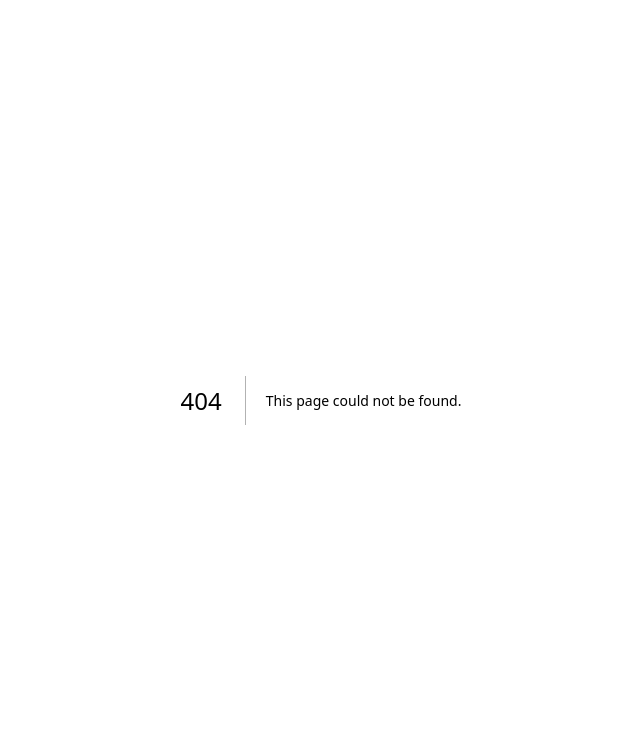
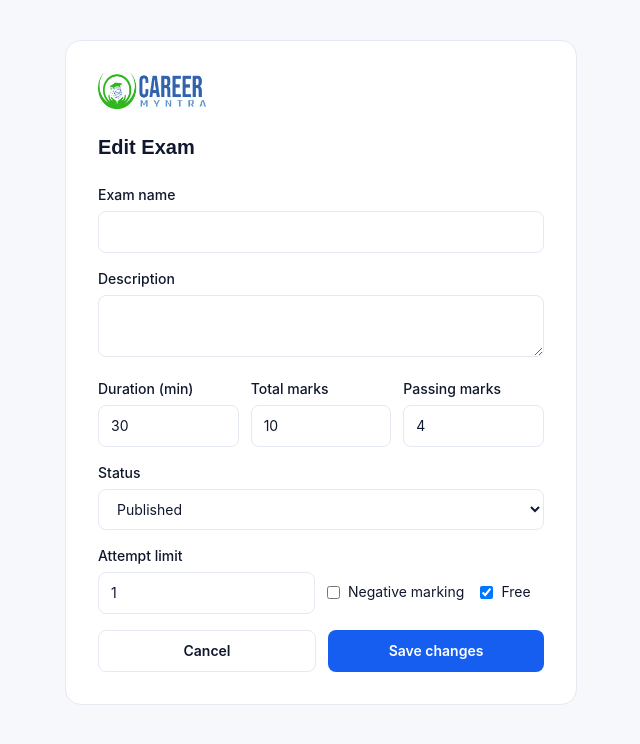
Before and after one commit to anuradhadwivedi2021/careermyntra-exam-frontend, a Next.js app: page /admin/exams/1/edit in a window 1280 px wide. Before the commit this address had no page. Shown: the top 744 px of the page, without its empty margins (319-959 px from the left). Built offline with nearby package versions, Linux system fonts and the light colour scheme; no server answers.

Commit message:
Add edit/delete exam UI

```diff
--- a/app/admin/dashboard/page.tsx
+++ b/app/admin/dashboard/page.tsx
@@ -16,17 +16,39 @@ export default function AdminDashboardPage() {
   const [exams, setExams] = useState<Exam[]>([]);
   const [loading, setLoading] = useState(true);
 
+  const loadExams = () => {
+    const token = localStorage.getItem('admin_token');
+    fetch('https://careermyntra-exam-backend.onrender.com/api/exams/admin/all', {
+      headers: { Authorization: `Bearer ${token}` },
+    })
+      .then((res) => res.json())
+      .then((data) => { if (data.success) setExams(data.exams); })
+      .finally(() => setLoading(false));
+  };
+
   useEffect(() => {
     const token = localStorage.getItem('admin_token');
     if (!token) {
       router.push('/admin/login');
       return;
     }
-    fetch('https://careermyntra-exam-backend.onrender.com/api/exams')
-      .then((res) => res.json())
-      .then((data) => { if (data.success) setExams(data.exams); })
-      .finally(() => setLoading(false));
+    loadExams();
   }, [router]);
+
+  const handleDelete = async (examId: number, examName: string) => {
+    if (!confirm(`Delete "${examName}"? This cannot be undone.`)) return;
+    const token = localStorage.getItem('admin_token');
+    const res = await fetch(`https://careermyntra-exam-backend.onrender.com/api/exams/${examId}`, {
+      method: 'DELETE',
+      headers: { Authorization: `Bearer ${token}` },
+    });
+    const data = await res.json();
+    if (data.success) {
+      setExams((prev) => prev.filter((e) => e.exam_id !== examId));
+    } else {
+      alert(data.message || 'Could not delete exam');
+    }
+  };
 
   return (
     <div className="min-h-screen bg-[#F6F8FC] px-6 py-10">
@@ -56,26 +78,23 @@ export default function AdminDashboardPage() {
                   <div className="flex gap-4 text-xs text-[var(--color-ink-muted)]">
                     <span>{exam.duration_minutes} min</span>
                     <span>{exam.total_marks} marks</span>
-                    <span className="text-[var(--color-success)]">{exam.status}</span>
+                    <span className={exam.status === 'published' ? 'text-[var(--color-success)]' : 'text-[var(--color-accent)]'}>{exam.status}</span>
                   </div>
                 </div>
-                <button
-                  onClick={() => router.push(`/admin/exams/${exam.exam_id}/questions`)}
-                  className="text-sm font-medium text-[var(--color-primary)] hover:underline"
-                >
-                  Manage questions →
-                </button>
-
-                <button
-                onClick={() => router.push(`/admin/exams/${exam.exam_id}/report`)}
-                className="text-sm font-medium text-[var(--color-ink-muted)] hover:underline block mt-1"
->
-                  View report →
-                </button>
-
-
-
-
+                <div className="flex flex-col items-end gap-1 shrink-0">
+                  <button onClick={() => router.push(`/admin/exams/${exam.exam_id}/edit`)} className="text-sm font-medium text-[var(--color-primary)] hover:underline">
+                    Edit
+                  </button>
+                  <button onClick={() => router.push(`/admin/exams/${exam.exam_id}/questions`)} className="text-sm font-medium text-[var(--color-primary)] hover:underline">
+                    Manage questions →
+                  </button>
+                  <button onClick={() => router.push(`/admin/exams/${exam.exam_id}/report`)} className="text-sm font-medium text-[var(--color-ink-muted)] hover:underline">
+                    View report →
+                  </button>
+                  <button onClick={() => handleDelete(exam.exam_id, exam.exam_name)} className="text-sm font-medium text-[var(--color-danger)] hover:underline">
+                    Delete
+                  </button>
+                </div>
               </div>
             ))}
           </div>
--- /dev/null
+++ b/app/admin/exams/[examId]/edit/page.tsx
@@ -0,0 +1,145 @@
+'use client';
+
+import { useEffect, useState } from 'react';
+import { useParams, useRouter } from 'next/navigation';
+
+export default function EditExamPage() {
+  const params = useParams();
+  const router = useRouter();
+  const examId = params.examId as string;
+
+  const [form, setForm] = useState({
+    exam_name: '', description: '', instructions: '',
+    duration_minutes: 30, total_marks: 10, passing_marks: 4,
+    negative_marking: false, attempt_limit: 1, is_free: true, status: 'published',
+  });
+  const [loading, setLoading] = useState(true);
+  const [saving, setSaving] = useState(false);
+  const [error, setError] = useState('');
+
+  useEffect(() => {
+    fetch(`https://careermyntra-exam-backend.onrender.com/api/exams/${examId}`)
+      .then((res) => res.json())
+      .then((data) => {
+        if (data.success) {
+          const e = data.exam;
+          setForm({
+            exam_name: e.exam_name, description: e.description || '', instructions: e.instructions || '',
+            duration_minutes: e.duration_minutes, total_marks: e.total_marks, passing_marks: e.passing_marks || 0,
+            negative_marking: e.negative_marking, attempt_limit: e.attempt_limit, is_free: e.is_free, status: e.status,
+          });
+        }
+      })
+      .finally(() => setLoading(false));
+  }, [examId]);
+
+  const handleChange = (e: React.ChangeEvent<HTMLInputElement | HTMLTextAreaElement | HTMLSelectElement>) => {
+    const { name, value, type } = e.target;
+    const checked = (e.target as HTMLInputElement).checked;
+    setForm((prev) => ({
+      ...prev,
+      [name]: type === 'checkbox' ? checked : type === 'number' ? Number(value) : value,
+    }));
+  };
+
+  const handleSubmit = async (e: React.FormEvent) => {
+    e.preventDefault();
+    setError('');
+    setSaving(true);
+    const token = localStorage.getItem('admin_token');
+    try {
+      const res = await fetch(`https://careermyntra-exam-backend.onrender.com/api/exams/${examId}`, {
+        method: 'PUT',
+        headers: { 'Content-Type': 'application/json', Authorization: `Bearer ${token}` },
+        body: JSON.stringify(form),
+      });
+      const data = await res.json();
+      if (!data.success) setError(data.message || 'Could not update exam');
+      else router.push('/admin/dashboard');
+    } catch {
+      setError('Could not reach server.');
+    } finally {
+      setSaving(false);
+    }
+  };
+
+  if (loading) return <div className="min-h-screen bg-[#F6F8FC] flex items-center justify-center"><p className="text-sm text-[var(--color-ink-muted)]">Loading…</p></div>;
+
+  return (
+    <div className="min-h-screen bg-[#F6F8FC] px-6 py-10">
+      <div className="max-w-lg mx-auto bg-white border border-[var(--color-border)] rounded-2xl p-8">
+        <img src="/logo.jpeg" alt="CareerMyntra" className="h-9 w-auto mb-6" />
+        <h1 className="font-display text-xl font-bold mb-6">Edit Exam</h1>
+
+        <form onSubmit={handleSubmit} className="space-y-4">
+          <div>
+            <label className="text-sm font-medium block mb-1.5">Exam name</label>
+            <input name="exam_name" required value={form.exam_name} onChange={handleChange}
+              className="w-full rounded-lg border border-[var(--color-border)] px-3.5 py-2.5 text-sm outline-none focus:ring-2 focus:ring-[var(--color-primary)]/30 focus:border-[var(--color-primary)]" />
+          </div>
+          <div>
+            <label className="text-sm font-medium block mb-1.5">Description</label>
+            <textarea name="description" value={form.description} onChange={handleChange} rows={2}
+              className="w-full rounded-lg border border-[var(--color-border)] px-3.5 py-2.5 text-sm outline-none focus:ring-2 focus:ring-[var(--color-primary)]/30 focus:border-[var(--color-primary)]" />
+          </div>
+          <div className="grid grid-cols-3 gap-3">
+            <div>
+              <label className="text-sm font-medium block mb-1.5">Duration (min)</label>
+              <input name="duration_minutes" type="number" value={form.duration_minutes} onChange={handleChange}
+                className="w-full rounded-lg border border-[var(--color-border)] px-3 py-2.5 text-sm outline-none focus:ring-2 focus:ring-[var(--color-primary)]/30 focus:border-[var(--color-primary)]" />
+            </div>
+            <div>
+              <label className="text-sm font-medium block mb-1.5">Total marks</label>
+              <input name="total_marks" type="number" value={form.total_marks} onChange={handleChange}
+                className="w-full rounded-lg border border-[var(--color-border)] px-3 py-2.5 text-sm outline-none focus:ring-2 focus:ring-[var(--color-primary)]/30 focus:border-[var(--color-primary)]" />
+            </div>
+            <div>
+              <label className="text-sm font-medium block mb-1.5">Passing marks</label>
+              <input name="passing_marks" type="number" value={form.passing_marks} onChange={handleChange}
+                className="w-full rounded-lg border border-[var(--color-border)] px-3 py-2.5 text-sm outline-none focus:ring-2 focus:ring-[var(--color-primary)]/30 focus:border-[var(--color-primary)]" />
+            </div>
+          </div>
+          <div>
+            <label className="text-sm font-medium block mb-1.5">Status</label>
+            <select name="status" value={form.status} onChange={handleChange}
+              className="w-full rounded-lg border border-[var(--color-border)] px-3.5 py-2.5 text-sm outline-none focus:ring-2 focus:ring-[var(--color-primary)]/30 focus:border-[var(--color-primary)]">
+              <option value="published">Published</option>
+              <option value="draft">Draft</option>
+              <option value="closed">Closed</option>
+            </select>
+          </div>
+          <div className="grid grid-cols-2 gap-3">
+            <div>
+              <label className="text-sm font-medium block mb-1.5">Attempt limit</label>
+              <input name="attempt_limit" type="number" value={form.attempt_limit} onChange={handleChange}
+                className="w-full rounded-lg border border-[var(--color-border)] px-3 py-2.5 text-sm outline-none focus:ring-2 focus:ring-[var(--color-primary)]/30 focus:border-[var(--color-primary)]" />
+            </div>
+            <div className="flex items-center gap-4 pt-6">
+              <label className="flex items-center gap-2 text-sm">
+                <input name="negative_marking" type="checkbox" checked={form.negative_marking} onChange={handleChange} />
+                Negative marking
+              </label>
+              <label className="flex items-center gap-2 text-sm">
+                <input name="is_free" type="checkbox" checked={form.is_free} onChange={handleChange} />
+                Free
+              </label>
+            </div>
+          </div>
+
+          {error && <p className="text-sm text-[var(--color-danger)]">{error}</p>}
+
+          <div className="flex gap-3">
+            <button type="button" onClick={() => router.push('/admin/dashboard')}
+              className="flex-1 border border-[var(--color-border)] rounded-lg py-2.5 text-sm font-semibold hover:bg-[#F6F8FC] transition-colors">
+              Cancel
+            </button>
+            <button type="submit" disabled={saving}
+              className="flex-1 bg-[var(--color-primary)] text-white rounded-lg py-2.5 text-sm font-semibold hover:bg-[var(--color-primary-dark)] transition-colors disabled:opacity-60">
+              {saving ? 'Saving…' : 'Save changes'}
+            </button>
+          </div>
+        </form>
+      </div>
+    </div>
+  );
+}
```
